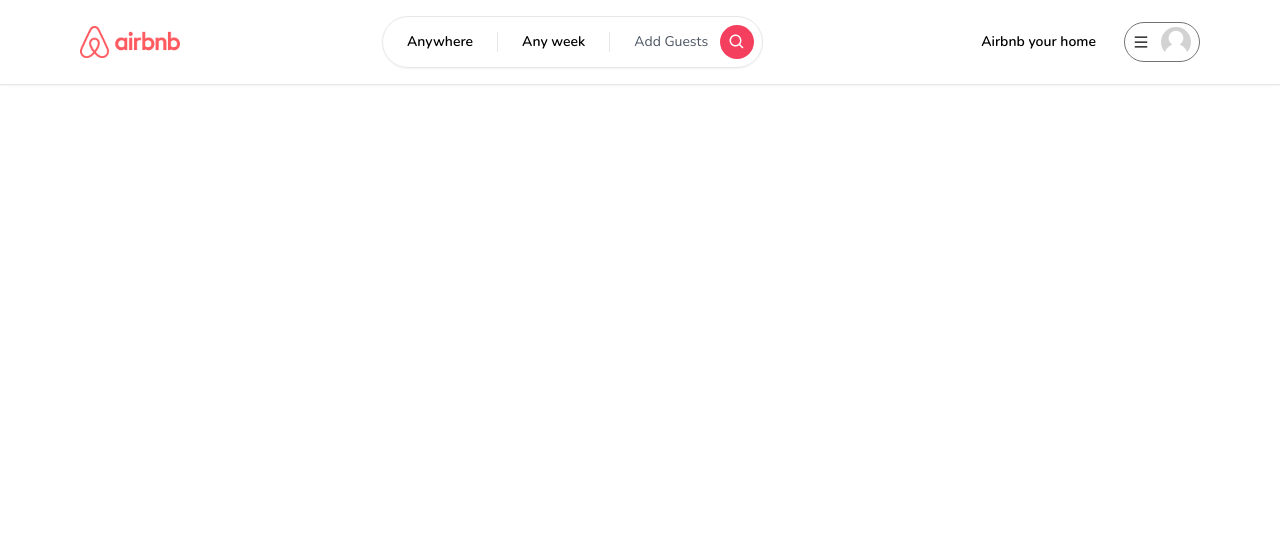
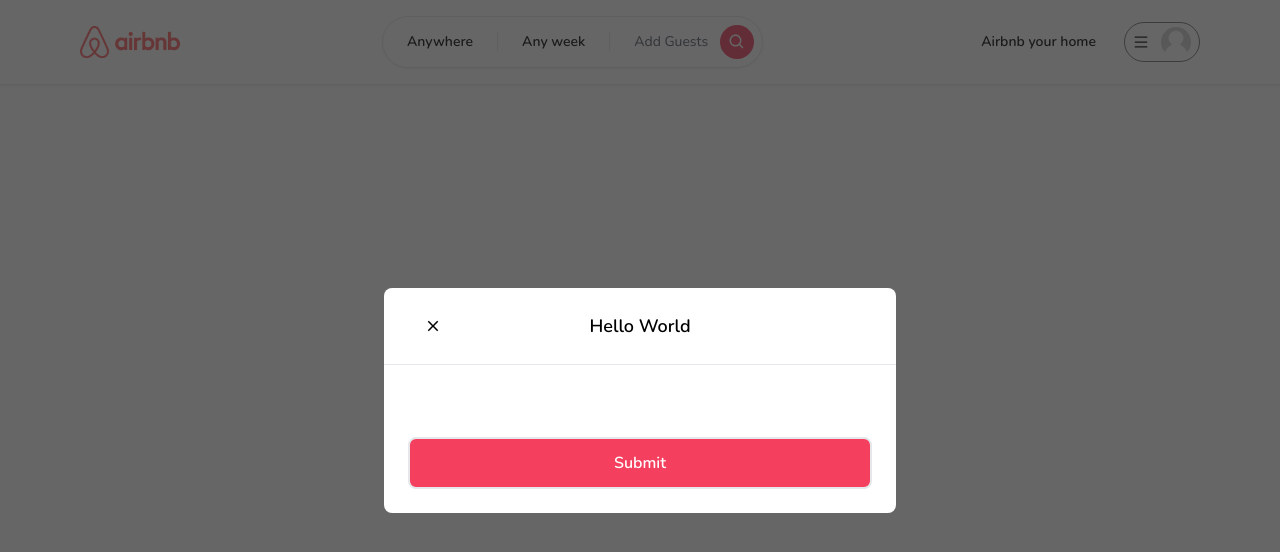
Before and after one commit to the-name-romel/airbnb-clone, a Next.js app: page / in a window 1280 px wide. Shown: the top 552 px of the page. Built offline with nearby package versions, Linux system fonts and the light colour scheme.

Commit message:
init modal component and finish button component

```diff
--- /dev/null
+++ b/app/components/Button.tsx
@@ -0,0 +1,41 @@
+"use client";
+
+import { IconType } from "react-icons";
+
+interface ButtonProps {
+  label: string;
+  onClick: (e: React.MouseEvent<HTMLButtonElement>) => void;
+  disabled?: boolean;
+  outline?: boolean;
+  small?: boolean;
+  icon?: IconType;
+}
+
+const Button: React.FC<ButtonProps> = ({
+  label,
+  onClick,
+  disabled,
+  outline,
+  small,
+  icon: Icon,
+}) => {
+  return (
+    <button
+      onClick={onClick}
+      disabled={disabled}
+      className={`relative disabled:opacity-70 disabled:cursor-not-allowed rounded-lg hover:opacity-80 transition w-full
+      ${outline ? "bg-white" : "bg-rose-500"}
+      ${outline ? "border-black" : "bg-rose-500"}
+      ${outline ? "text-black" : "text-white"}
+      ${small ? "py-1" : "py-3"}
+      ${small ? "text-sm" : "text-md"}
+      ${small ? "font-light" : "font-semibold"}
+      ${small ? "border-[1px]" : "border-[2px]"}`}
+    >
+      {Icon && <Icon size={24} className="absolute left-4 top-3" />}
+      {label}
+    </button>
+  );
+};
+
+export default Button;
--- /dev/null
+++ b/app/components/modals/Modal.tsx
@@ -0,0 +1,97 @@
+"use client";
+
+import { useCallback, useEffect, useState } from "react";
+import { IoMdClose } from "react-icons/io";
+import Button from "../Button";
+
+interface ModalProps {
+  isOpen?: boolean;
+  onClose: () => void;
+  onSubmit: () => void;
+  title?: string;
+  body?: React.ReactElement;
+  footer?: React.ReactElement;
+  actionLabel: string;
+  disabled?: boolean;
+  secondaryAction?: () => void;
+  secondaryLabel?: string;
+}
+
+const Modal: React.FC<ModalProps> = ({
+  isOpen,
+  onClose,
+  onSubmit,
+  title,
+  body,
+  footer,
+  actionLabel,
+  disabled,
+  secondaryAction,
+  secondaryLabel,
+}) => {
+  const [showModal, setShowModal] = useState(isOpen);
+
+  useEffect(() => {
+    setShowModal(isOpen);
+  }, [isOpen]);
+
+  const handleClose = useCallback(() => {
+    if (disabled) return;
+    setShowModal(false);
+    setTimeout(() => {
+      onClose();
+    }, 300);
+  }, [disabled, onClose]);
+
+  const handleSubmit = useCallback(() => {
+    if (disabled) return;
+    onSubmit();
+  }, [disabled, onSubmit]);
+
+  const handleSecondaryAction = useCallback(() => {
+    if (disabled || !secondaryAction) return;
+    secondaryAction();
+  }, [disabled, secondaryAction]);
+
+  if (!isOpen) return null;
+  return (
+    <>
+      <div className="flex items-center justify-center overflow-x-hidden overflow-y-auto fixed inset-0 z-50 outline-none focus:outline-none bg-neutral-800/70 ">
+        <div className="relative w-full md:w-4/6 lg:w-3/6 xl:w-2/5 my-6 mx-auto h-full lg:h-auto md:h-auto">
+          {/* CONTENT */}
+          <div
+            className={`translate duration-300 h-full ${
+              showModal ? "translate-y-0" : "translate-y-full"
+            }
+            ${showModal ? "opacity-100" : "opacity-0"}
+            }
+            `}
+          >
+            <div className="translate h-full lg:h-auto md:h-auto border-0 rounded-lg shaddow-lg relative flex flex-col w-full bg-white outline-none focus:outline-none">
+              {/* HEADER */}
+              <div className="flex items-center p-6 rounded-t justify-center relative border-b-[1px]">
+                <button
+                  onClick={handleClose}
+                  className="p-1 border-0 hover:opacity-70 transition absolute left-9"
+                >
+                  <IoMdClose size={18} />
+                </button>
+                <div className="text-lg font-semibold">{title}</div>
+              </div>
+              {/* BODY */}
+              <div className="relative p-6 flex-auto">{body}</div>
+              {/* FOOTER */}
+              <div className="flex flex-col gap-2 p-6">
+                <div className="flex flex-row items-center gap-4 w-full">
+                  <Button label="Submit" />
+                </div>
+              </div>
+            </div>
+          </div>
+        </div>
+      </div>
+    </>
+  );
+};
+
+export default Modal;
--- a/app/layout.tsx
+++ b/app/layout.tsx
@@ -2,6 +2,7 @@
 import "./globals.css";
 import Navbar from "./components/navbar/Navbar";
 import ClientOnly from "./components/ClientOnly";
+import Modal from "./components/modals/Modal";
 
 export const metadata = {
   title: "AirBnB",
@@ -19,6 +20,7 @@
     <html lang="en">
       <body className={font.className}>
         <ClientOnly>
+          <Modal isOpen title="Hello World" />
           <Navbar />
         </ClientOnly>
         {children}
```
